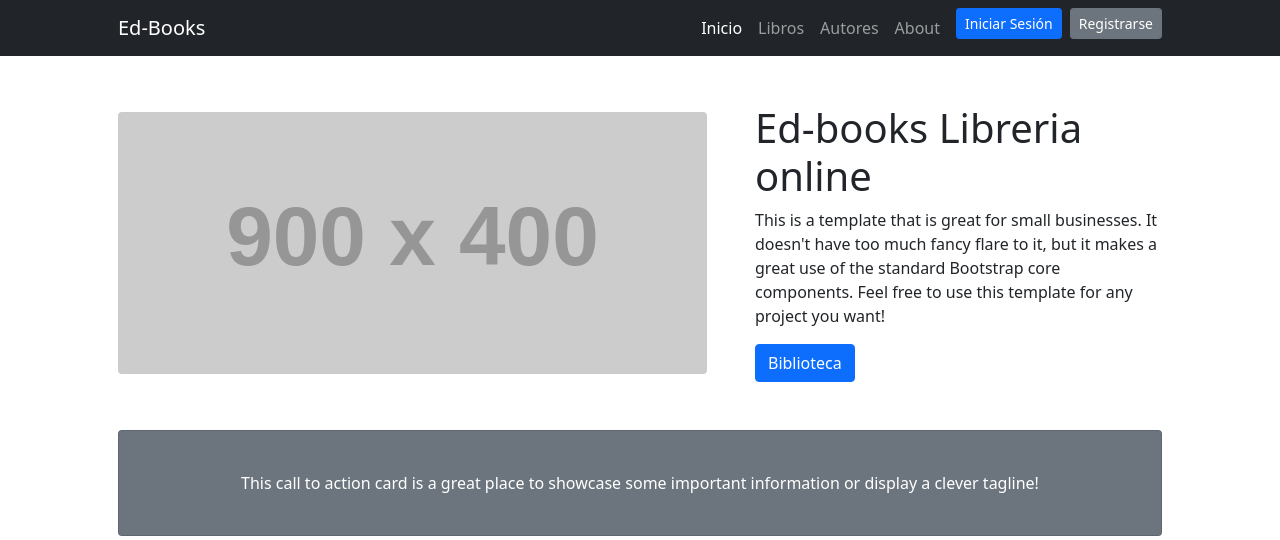
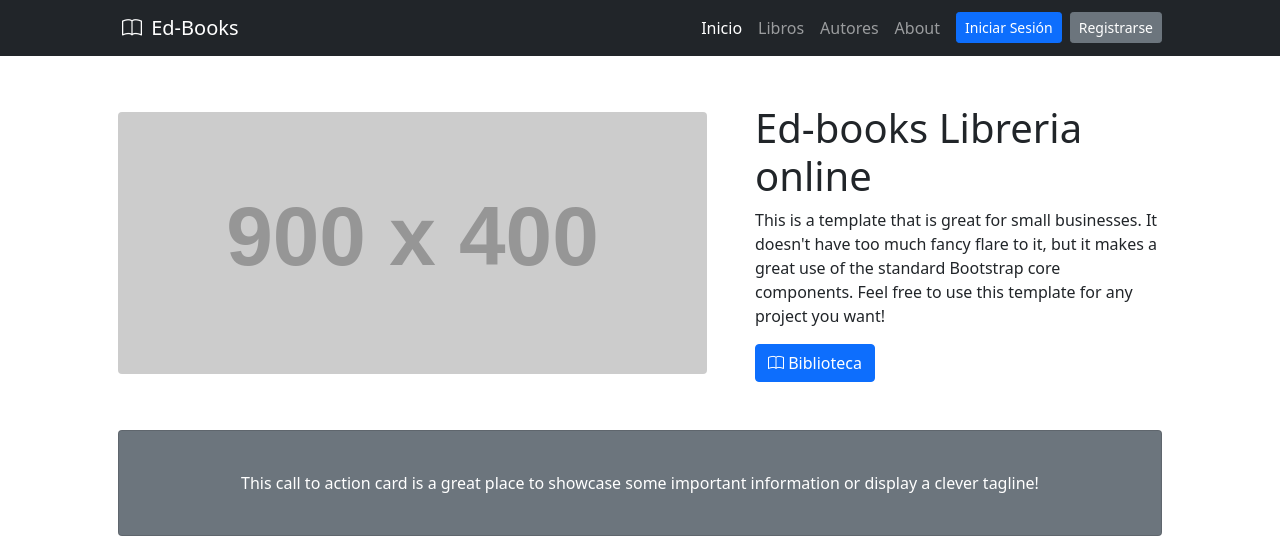
Before and after one commit to EduardoRmrz/Edbooks, a Django app: template EdbooksApp/templates/EdbooksApp/index.html in a window 1280 px wide. Shown: the top 540 px of the page. Run offline with Django 4.2, Linux system fonts and the light colour scheme; the template is opened without the code that fills it, so the values that code supplies are empty; grey boxes labelled with a size stand in for pictures from a placeholder-image service; some libraries are stand-ins or nearby versions.

Commit message:
pagina completa y funcionando

```diff
--- a/EdbooksApp/templates/EdbooksApp/base.html
+++ b/EdbooksApp/templates/EdbooksApp/base.html
@@ -1,7 +1,7 @@
 {% load static %}
 
 <!DOCTYPE html>
-<html lang="en">
+<html lang="es">
     <head>
         <meta charset="utf-8" />
         <meta name="viewport" content="width=device-width, initial-scale=1, shrink-to-fit=no" />
@@ -10,6 +10,9 @@
         <title>{% block titulopagina %} {% endblock %}</title>
         <!-- Favicon-->
         <link rel="icon" type="image/x-icon" href="{% static 'assets/favicon.ico' %}" />
+        <!-- Bootstrap icons-->
+        <!-- <link href="https://cdn.jsdelivr.net/npm/bootstrap-icons@1.4.1/font/bootstrap-icons.css" rel="stylesheet" /> -->
+        <link rel="stylesheet" href="https://cdn.jsdelivr.net/npm/bootstrap-icons@1.8.3/font/bootstrap-icons.css">
         <!-- Core theme CSS (includes Bootstrap)-->
         <link href="{% static 'css/styles.css' %}" rel="stylesheet" />
     </head>
@@ -17,16 +20,29 @@
         <!-- Responsive navbar-->
         <nav class="navbar navbar-expand-lg navbar-dark bg-dark">
             <div class="container px-5">
-                <a class="navbar-brand" href="{% url 'inicio' %}">Ed-Books</a>
+                <a class="navbar-brand" href="{% url 'inicio' %}"><i class="bi bi-book mx-1"></i> Ed-Books</a>
                 <button class="navbar-toggler" type="button" data-bs-toggle="collapse" data-bs-target="#navbarSupportedContent" aria-controls="navbarSupportedContent" aria-expanded="false" aria-label="Toggle navigation"><span class="navbar-toggler-icon"></span></button>
                 <div class="collapse navbar-collapse" id="navbarSupportedContent">
                     <ul class="navbar-nav ms-auto mb-2 mb-lg-0">
                         <li class="nav-item"><a class="nav-link active" aria-current="page" href="{% url 'inicio' %}">Inicio</a></li>
+
+                        {% if user.is_authenticated %}
                         <li class="nav-item"><a class="nav-link" href="{% url 'libros' %}">Libros</a></li>
                         <li class="nav-item"><a class="nav-link" href="{% url 'autores' %}">Autores</a></li>
+                        {% else %}
+                        <li class="nav-item"><a class="nav-link" href="{% url 'login' %}">Libros</a></li>
+                        <li class="nav-item"><a class="nav-link" href="{% url 'login' %}">Autores</a></li>
+                        {% endif %}
+
                         <li class="nav-item"><a class="nav-link" href="{% url 'about' %}">About</a></li>
-                        <li class="nav-item"><a class="btn btn-primary btn-sm mx-2" href="{% url 'login' %}">Iniciar Sesión</a></li>
-                        <li class="nav-item"><a class="btn btn-secondary btn-sm" href="{% url 'register' %}">Registrarse</a></li>
+
+                        {% if user.is_authenticated %}
+                        <li class="nav-item"><p class="text-light my-2 mx-2"><i class="bi bi-person-check-fill"></i> Hola, <b>{{user.username}}</b>!</p></li>
+                        <li class="nav-item"><a class="btn btn-primary btn-sm my-1" href="{% url 'logout' %}">Cerrar Sesión</a></li>
+                        {% else %}
+                        <li class="nav-item"><a class="btn btn-primary btn-sm mx-2 my-1" href="{% url 'login' %}">Iniciar Sesión</a></li>
+                        <li class="nav-item"><a class="btn btn-secondary btn-sm my-1" href="{% url 'register' %}">Registrarse</a></li>
+                        {% endif %}
                     </ul>
                 </div>
             </div>
--- a/EdbooksApp/templates/EdbooksApp/index.html
+++ b/EdbooksApp/templates/EdbooksApp/index.html
@@ -14,7 +14,11 @@ Inicio - Edbooks
                 <div class="col-lg-5">
                     <h1 class="font-weight-light">Ed-books Libreria online</h1>
                     <p>This is a template that is great for small businesses. It doesn't have too much fancy flare to it, but it makes a great use of the standard Bootstrap core components. Feel free to use this template for any project you want!</p>
-                    <a class="btn btn-primary" href="{% url 'libros' %}">Biblioteca</a>
+                    {% if user.is_authenticated %}
+                    <a class="btn btn-primary" href="{% url 'libros' %}"><i class="bi bi-book"></i> Biblioteca</a>
+                    {% else %}
+                    <a class="btn btn-primary" href="{% url 'login' %}"><i class="bi bi-book"></i> Biblioteca</a>
+                    {% endif %}
                 </div>
             </div>
             <!-- Call to Action-->
--- a/EdbooksApp/urls.py
+++ b/EdbooksApp/urls.py
@@ -12,6 +12,7 @@ urlpatterns = [
     path('base/', base),
     path('login/', login_request, name="login"),
     path('register/', register_request, name="register"),
+    path('logout/', logout_request, name="logout"),
 
 
     path('crear_libro/', crear_libro, name="crear_libro"),
--- a/EdbooksApp/views.py
+++ b/EdbooksApp/views.py
@@ -62,6 +62,10 @@ def register_request(request):
     form = UserRegisterForm()
 
     return render(request,"register.html",{"form":form})
+
+def logout_request(request):
+    logout(request)
+    return redirect("inicio")
 
 def libros(request):
 
```
Also changed, not shown: db.sqlite3.
